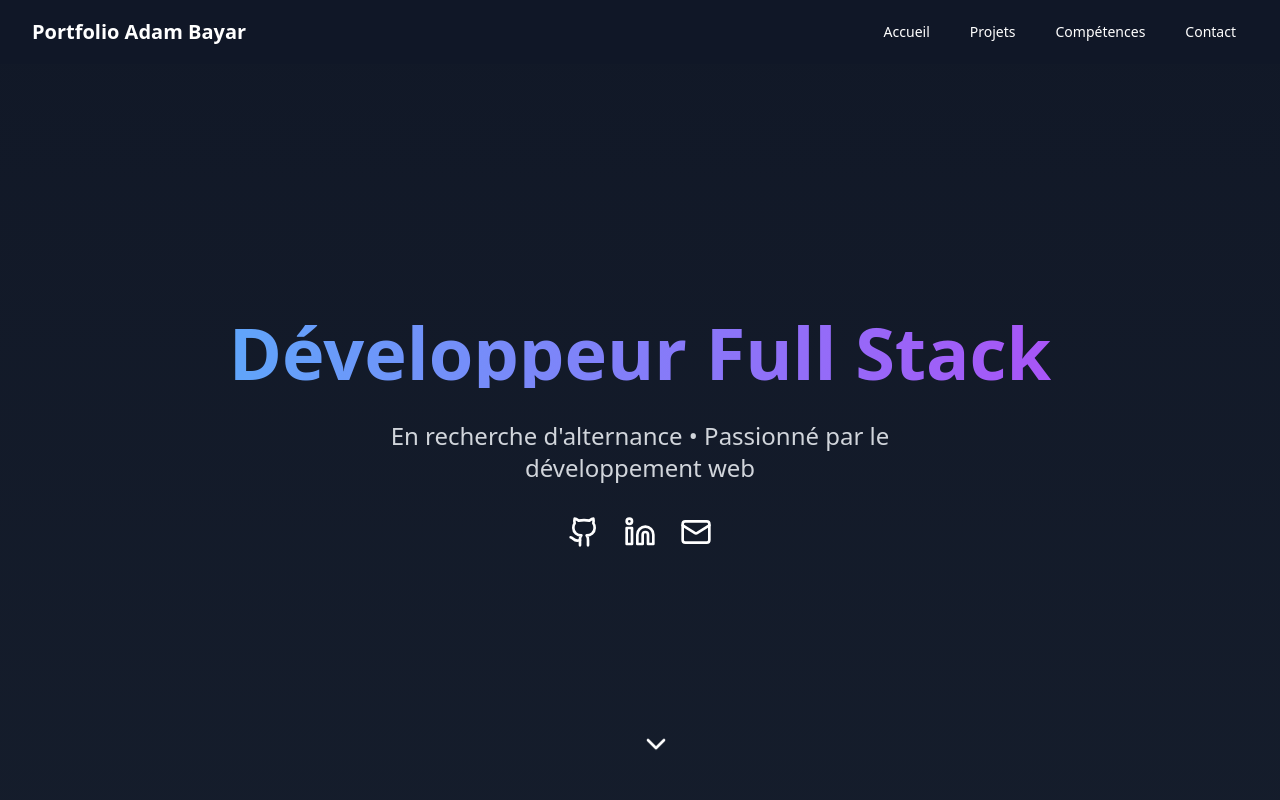
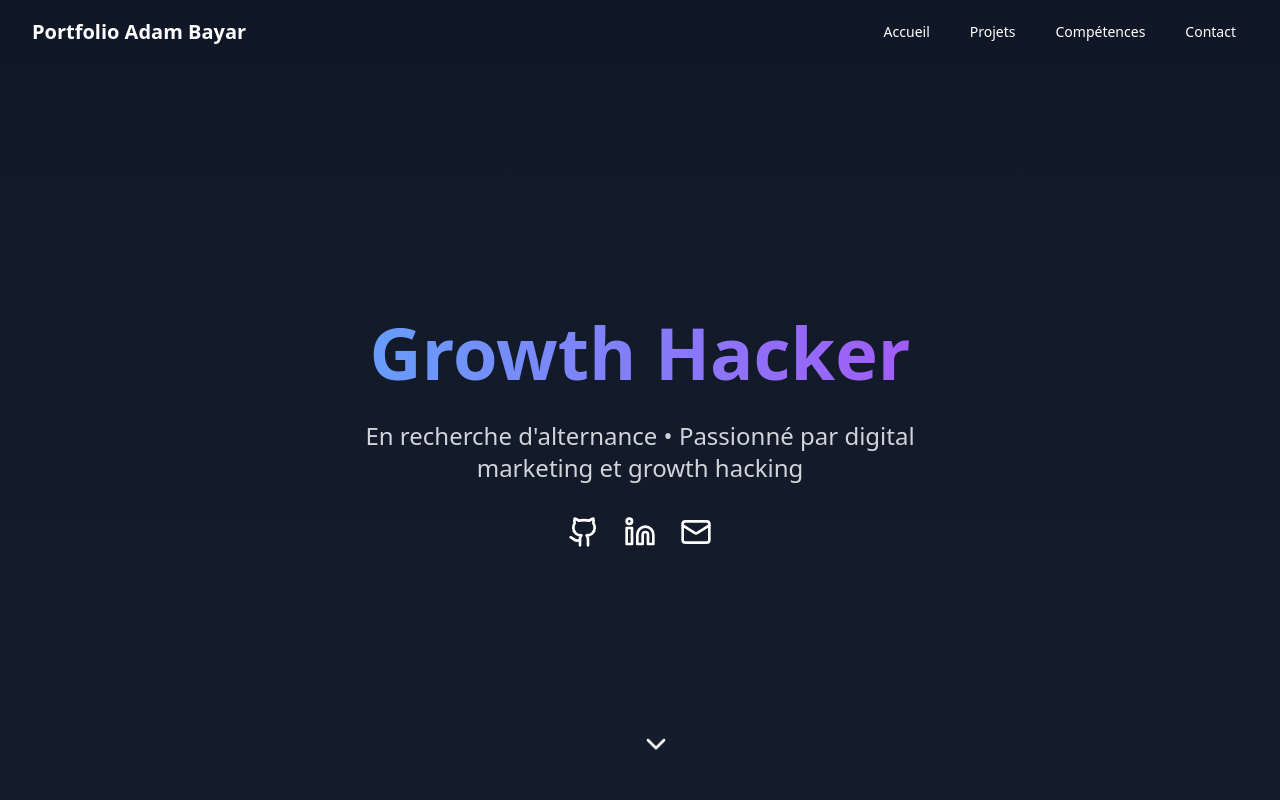
Before and after one commit to Edgo74/portfolio, a React (Vite) app: page / in a window 1280 px wide. Shown: the top 800 px of the page. Built offline with nearby package versions, Linux system fonts and the light colour scheme.

Commit message:
changement made to the title

```diff
--- a/src/components/Hero.tsx
+++ b/src/components/Hero.tsx
@@ -7,11 +7,11 @@ const Hero = () => {
       <div className="max-w-7xl mx-auto px-4 sm:px-6 lg:px-8 text-center">
         <div className="space-y-8">
           <h1 className="text-5xl md:text-7xl font-bold bg-gradient-to-r from-blue-400 to-purple-500 text-transparent bg-clip-text">
-            Développeur Full Stack
+            Growth Hacker
           </h1>
 
           <p className="text-xl md:text-2xl text-gray-300 max-w-2xl mx-auto">
-            En recherche d'alternance • Passionné par le développement web
+            En recherche d'alternance • Passionné par digital marketing et growth hacking
           </p>
 
           <div className="flex justify-center space-x-6">
```
